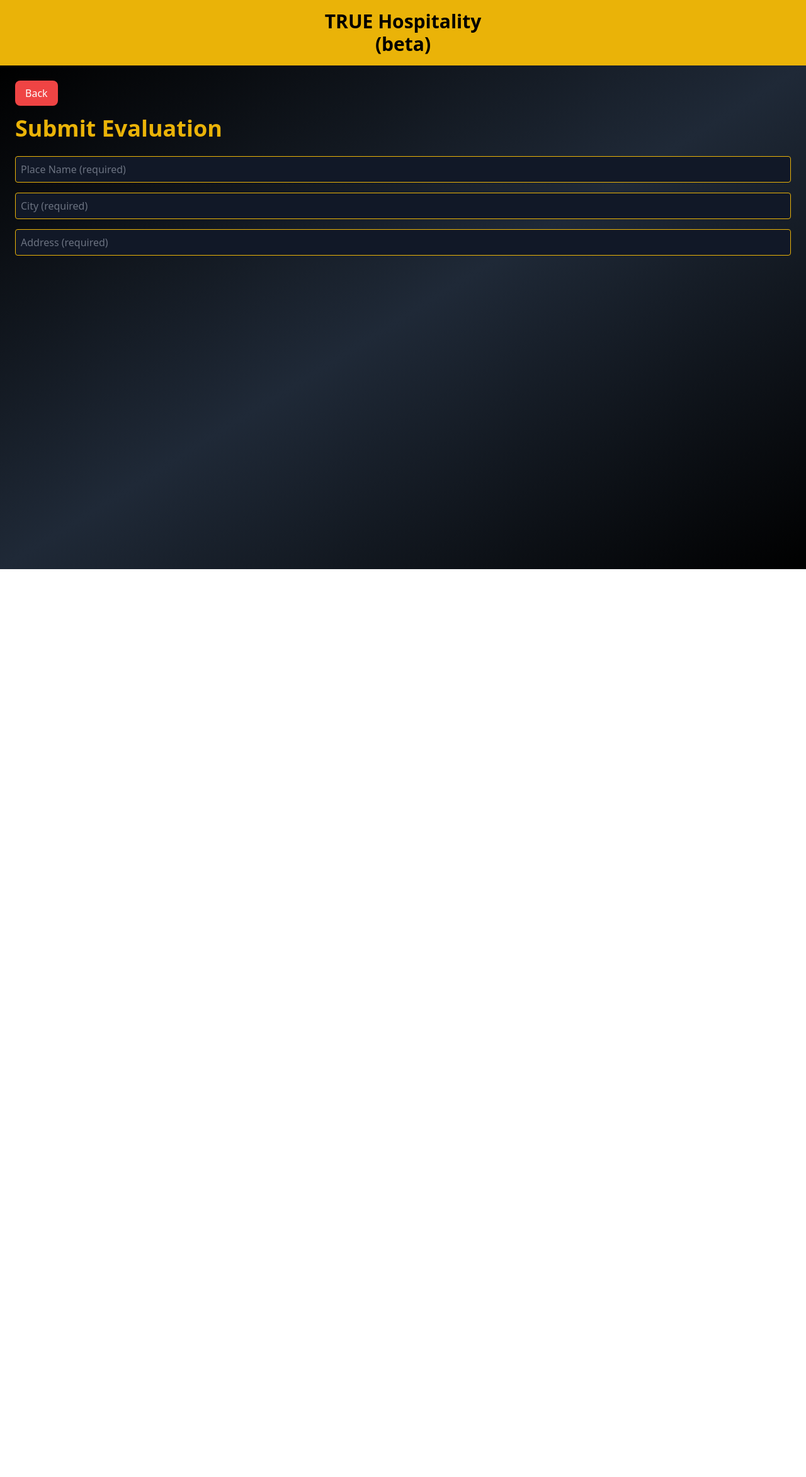
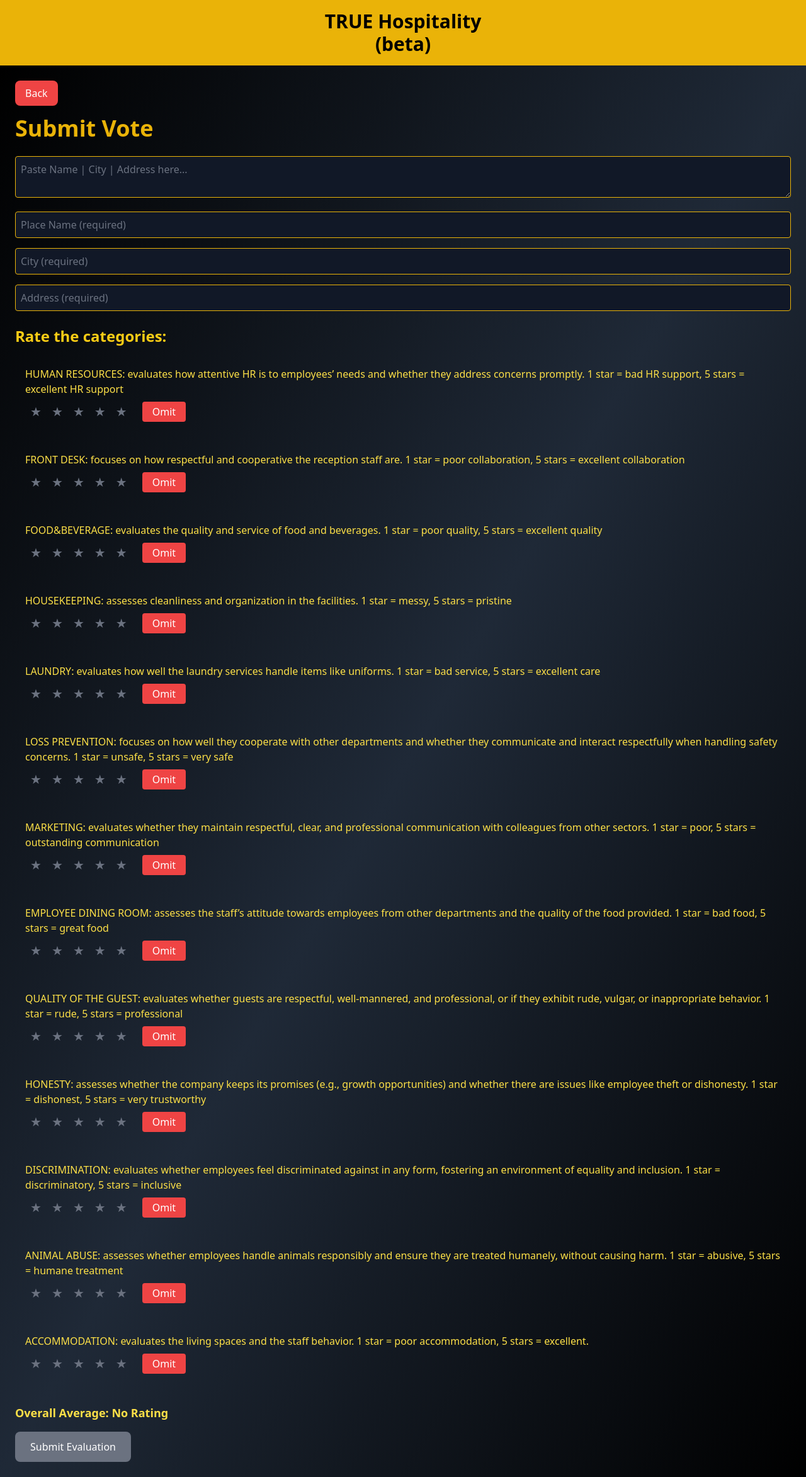
Before and after one commit to Crotoconlaptop/reviews-fronted, a React (Create React App) app: page /vote in a window 1280 px wide. Shown: the whole page at 63% size. Before the commit the page ends 904 px from the top, so only its background shows below. Built offline with nearby package versions, Linux system fonts and the light colour scheme.

Commit message:
Added functionality to copy and paste all form fields in VoteScreen.js

```diff
--- a/src/pages/VoteScreen.js
+++ b/src/pages/VoteScreen.js
@@ -3,19 +3,19 @@ import { useNavigate } from 'react-router-dom';
 import { addPlace, ratePlace } from '../api';
 
 const categories = [
-    { id: 'HR', description: 'HUMAN RESOURCES: Evaluates HR responsiveness and care for employees. 1 star = poor, 5 stars = excellent.' },
-    { id: 'FRONT DESK', description: 'FRONT DESK: Assesses professionalism and communication with colleagues. 1 star = poor, 5 stars = excellent.' },
-    { id: 'FOOD&BEVERAGE', description: 'FOOD&BEVERAGE: Evaluates food quality and respect for colleagues. 1 star = poor, 5 stars = excellent.' },
-    { id: 'HOUSEKEEPING', description: 'HOUSEKEEPING: Assesses cleanliness and professionalism. 1 star = poor, 5 stars = excellent.' },
-    { id: 'LAUNDRY', description: 'LAUNDRY: Evaluates laundry service quality and respect for others. 1 star = poor, 5 stars = excellent.' },
-    { id: 'LP', description: 'LOSS PREVENTION: Evaluates safety and collaboration. 1 star = poor, 5 stars = excellent.' },
-    { id: 'MARKETING', description: 'MARKETING: Assesses communication and respect across departments. 1 star = poor, 5 stars = excellent.' },
-    { id: 'EMPLOYEE DINING ROOM', description: 'EMPLOYEE DINING ROOM: Evaluates food quality and respect in the dining area. 1 star = poor, 5 stars = excellent.' },
-    { id: 'QUALITY OF THE GUEST', description: 'QUALITY OF THE GUEST: Evaluates guest behavior and professionalism. 1 star = poor, 5 stars = excellent.' },
-    { id: 'HONESTY', description: 'HONESTY: Assesses trustworthiness and integrity. 1 star = dishonest, 5 stars = very trustworthy.' },
-    { id: 'DISCRIMINATION', description: 'DISCRIMINATION: Evaluates inclusivity. 1 star = discriminatory, 5 stars = inclusive.' },
-    { id: 'ANIMAL ABUSE', description: 'ANIMAL ABUSE: Assesses humane treatment of animals. 1 star = abusive, 5 stars = humane treatment.' },
-    { id: 'ACCOMMODATION', description: 'ACCOMMODATION: Evaluates living arrangements provided by the workplace. 1 star = poor, 5 stars = excellent.' },
+    { id: 'HR', description: 'HUMAN RESOURCES: evaluates how attentive HR is to employees’ needs and whether they address concerns promptly. 1 star = bad HR support, 5 stars = excellent HR support' },
+    { id: 'FRONT DESK', description: 'FRONT DESK: focuses on how respectful and cooperative the reception staff are. 1 star = poor collaboration, 5 stars = excellent collaboration' },
+    { id: 'FOOD&BEVERAGE', description: 'FOOD&BEVERAGE: evaluates the quality and service of food and beverages. 1 star = poor quality, 5 stars = excellent quality' },
+    { id: 'HOUSEKEEPING', description: 'HOUSEKEEPING: assesses cleanliness and organization in the facilities. 1 star = messy, 5 stars = pristine' },
+    { id: 'LAUNDRY', description: 'LAUNDRY: evaluates how well the laundry services handle items like uniforms. 1 star = bad service, 5 stars = excellent care' },
+    { id: 'LP', description: 'LOSS PREVENTION: focuses on how well they cooperate with other departments and whether they communicate and interact respectfully when handling safety concerns. 1 star = unsafe, 5 stars = very safe' },
+    { id: 'MARKETING', description: 'MARKETING: evaluates whether they maintain respectful, clear, and professional communication with colleagues from other sectors. 1 star = poor, 5 stars = outstanding communication' },
+    { id: 'EMPLOYEE DINING ROOM', description: 'EMPLOYEE DINING ROOM: assesses the staff’s attitude towards employees from other departments and the quality of the food provided. 1 star = bad food, 5 stars = great food' },
+    { id: 'QUALITY OF THE GUEST', description: 'QUALITY OF THE GUEST: evaluates whether guests are respectful, well-mannered, and professional, or if they exhibit rude, vulgar, or inappropriate behavior. 1 star = rude, 5 stars = professional' },
+    { id: 'HONESTY', description: 'HONESTY: assesses whether the company keeps its promises (e.g., growth opportunities) and whether there are issues like employee theft or dishonesty. 1 star = dishonest, 5 stars = very trustworthy' },
+    { id: 'DISCRIMINATION', description: 'DISCRIMINATION: evaluates whether employees feel discriminated against in any form, fostering an environment of equality and inclusion. 1 star = discriminatory, 5 stars = inclusive' },
+    { id: 'ANIMAL ABUSE', description: 'ANIMAL ABUSE: assesses whether employees handle animals responsibly and ensure they are treated humanely, without causing harm. 1 star = abusive, 5 stars = humane treatment' },
+    { id: 'ACCOMMODATION', description: 'ACCOMMODATION: evaluates the living spaces and the staff behavior. 1 star = poor accommodation, 5 stars = excellent.' },
 ];
 
 export default function VoteScreen() {
@@ -36,14 +36,16 @@ export default function VoteScreen() {
         setForm({ ...form, [e.target.name]: e.target.value });
     };
 
-    const handlePasteData = (e) => {
-        e.preventDefault();
-        const pastedData = e.clipboardData.getData('text');
-        const [name, city, address] = pastedData.split(' | ');
-        if (name && city && address) {
-            setForm({ name, city, address });
+    const handlePasteForm = (e) => {
+        const pastedData = e.clipboardData.getData('text').split('|');
+        if (pastedData.length === 3) {
+            setForm({
+                name: pastedData[0].trim(),
+                city: pastedData[1].trim(),
+                address: pastedData[2].trim(),
+            });
         } else {
-            alert('Invalid format. Please use the format: "Name | City | Address".');
+            alert('Invalid format! Please paste the copied Name | City | Address.');
         }
     };
 
@@ -55,6 +57,17 @@ export default function VoteScreen() {
 
         const updatedRatings = { ...ratings, [categoryId]: value };
         setRatings(updatedRatings);
+
+        calculateAverage(updatedRatings);
+    };
+
+    const handleOmitCategory = (categoryId) => {
+        const updatedRatings = { ...ratings };
+        delete updatedRatings[categoryId];
+        setRatings(updatedRatings);
+
+        omittedCategories.add(categoryId);
+        setOmittedCategories(new Set(omittedCategories));
 
         calculateAverage(updatedRatings);
     };
@@ -78,7 +91,7 @@ export default function VoteScreen() {
         const totalResponses = Object.keys(ratings).length + omittedCategories.size;
 
         if (!form.name || !form.city || !form.address) {
-            setErrorMessage('Please fill in all required fields (Name, City, and Address).');
+            setErrorMessage('Please fill in all the required fields (Name, City, and Address).');
             return;
         }
 
@@ -98,7 +111,7 @@ export default function VoteScreen() {
             alert('Thank you for your feedback!');
             navigate('/');
         } catch (error) {
-            console.error('Error submitting evaluation:', error);
+            console.error('Error submitting the evaluation:', error);
             alert('The evaluation could not be submitted.');
         }
     };
@@ -111,16 +124,20 @@ export default function VoteScreen() {
             >
                 Back
             </button>
-            <h1 className="text-4xl font-bold text-yellow-500 mb-6">Submit Evaluation</h1>
+            <h1 className="text-4xl font-bold text-yellow-500 mb-6">Submit Vote</h1>
 
             <div className="space-y-4">
+                <textarea
+                    placeholder="Paste Name | City | Address here..."
+                    onPaste={handlePasteForm}
+                    className="border border-yellow-500 rounded p-2 w-full bg-gray-900 text-white placeholder-gray-500"
+                ></textarea>
                 <input
                     type="text"
                     name="name"
                     placeholder="Place Name (required)"
                     value={form.name}
                     onChange={handleFormChange}
-                    onPaste={handlePasteData}
                     className="border border-yellow-500 rounded p-2 w-full bg-gray-900 text-white placeholder-gray-500"
                 />
                 <input
@@ -141,7 +158,68 @@ export default function VoteScreen() {
                 />
             </div>
 
-            {/* Rest of the component */}
+            <div className="mt-6 space-y-4">
+                <h2 className="text-2xl font-semibold text-yellow-400">Rate the categories:</h2>
+                {categories.map((category) => (
+                    <div
+                        key={category.id}
+                        className={`flex flex-col mb-4 ${
+                            omittedCategories.has(category.id) ? 'bg-gray-800 opacity-50' : ''
+                        } p-4 rounded-lg`}
+                    >
+                        <span className="font-medium text-yellow-300">{category.description}</span>
+                        <div className="flex mt-2">
+                            {[1, 2, 3, 4, 5].map((value) => (
+                                <button
+                                    key={value}
+                                    onClick={() => handleVoteChange(category.id, value)}
+                                    className={`text-xl px-2 ${
+                                        ratings[category.id] >= value
+                                            ? 'text-yellow-500'
+                                            : 'text-gray-500'
+                                    }`}
+                                    disabled={omittedCategories.has(category.id)}
+                                >
+                                    ★
+                                </button>
+                            ))}
+                            <button
+                                onClick={() => handleOmitCategory(category.id)}
+                                className={`ml-4 px-4 py-1 ${
+                                    omittedCategories.has(category.id)
+                                        ? 'bg-red-400 text-gray-800'
+                                        : 'bg-red-500 text-white hover:bg-red-600'
+                                } rounded transition`}
+                            >
+                                {omittedCategories.has(category.id) ? 'Omitted' : 'Omit'}
+                            </button>
+                        </div>
+                    </div>
+                ))}
+            </div>
+
+            {errorMessage && (
+                <p className="text-red-500 font-semibold mt-4">{errorMessage}</p>
+            )}
+
+            <div className="mt-8">
+                <p className="text-lg font-semibold text-yellow-300">
+                    Overall Average: {average || 'No Rating'}
+                </p>
+                <button
+                    onClick={handleSubmit}
+                    className={`mt-4 px-6 py-3 ${
+                        Object.keys(ratings).length + omittedCategories.size === categories.length
+                            ? 'bg-green-600 hover:bg-green-700'
+                            : 'bg-gray-500 cursor-not-allowed'
+                    } text-white rounded-lg transition`}
+                    disabled={
+                        Object.keys(ratings).length + omittedCategories.size !== categories.length
+                    }
+                >
+                    Submit Evaluation
+                </button>
+            </div>
         </div>
     );
 }
```
